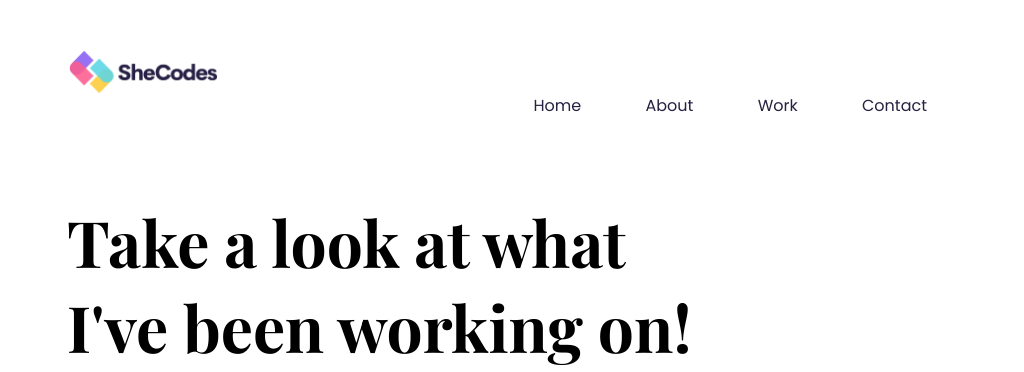
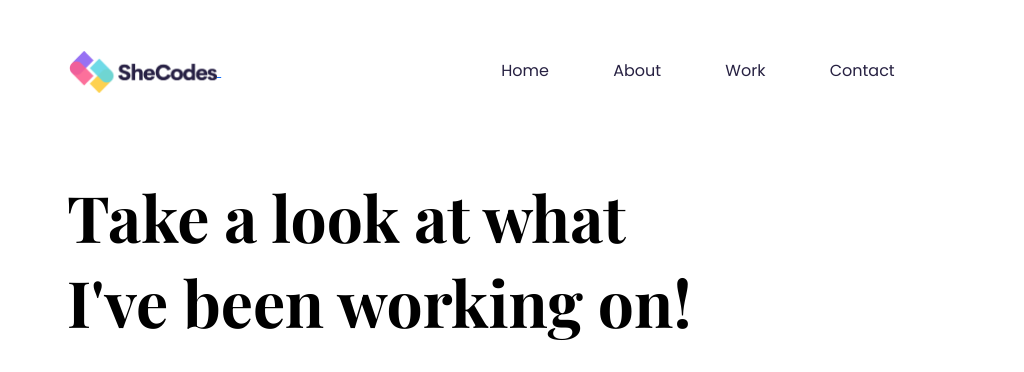
Before and after one commit to Niki313/responsive-week4-homework, a plain HTML site: page work.html in a window 1024 px wide. Shown: the top 372 px of the page. Drawn offline with nearby package versions, Linux system fonts and the light colour scheme; a web font is replaced by a local one.

Commit message:
adjustment menu for a one of size screen

```diff
--- a/style.css
+++ b/style.css
@@ -516,8 +516,6 @@ margin-bottom: 50px;
 
   .link-menu {
     margin: 0 5px;
-    font-size: 14px;
-    line-height: 16px;
   }
   .greeting-text {
     margin-top: 50px;
@@ -713,4 +711,11 @@ margin-bottom: 30px;
     margin-bottom: 100px;
   }
 
+
+  .link-menu-block {
+    margin-left:  250px ;
+    display: inline;
+    text-align: right;
 }
+
+}
```
